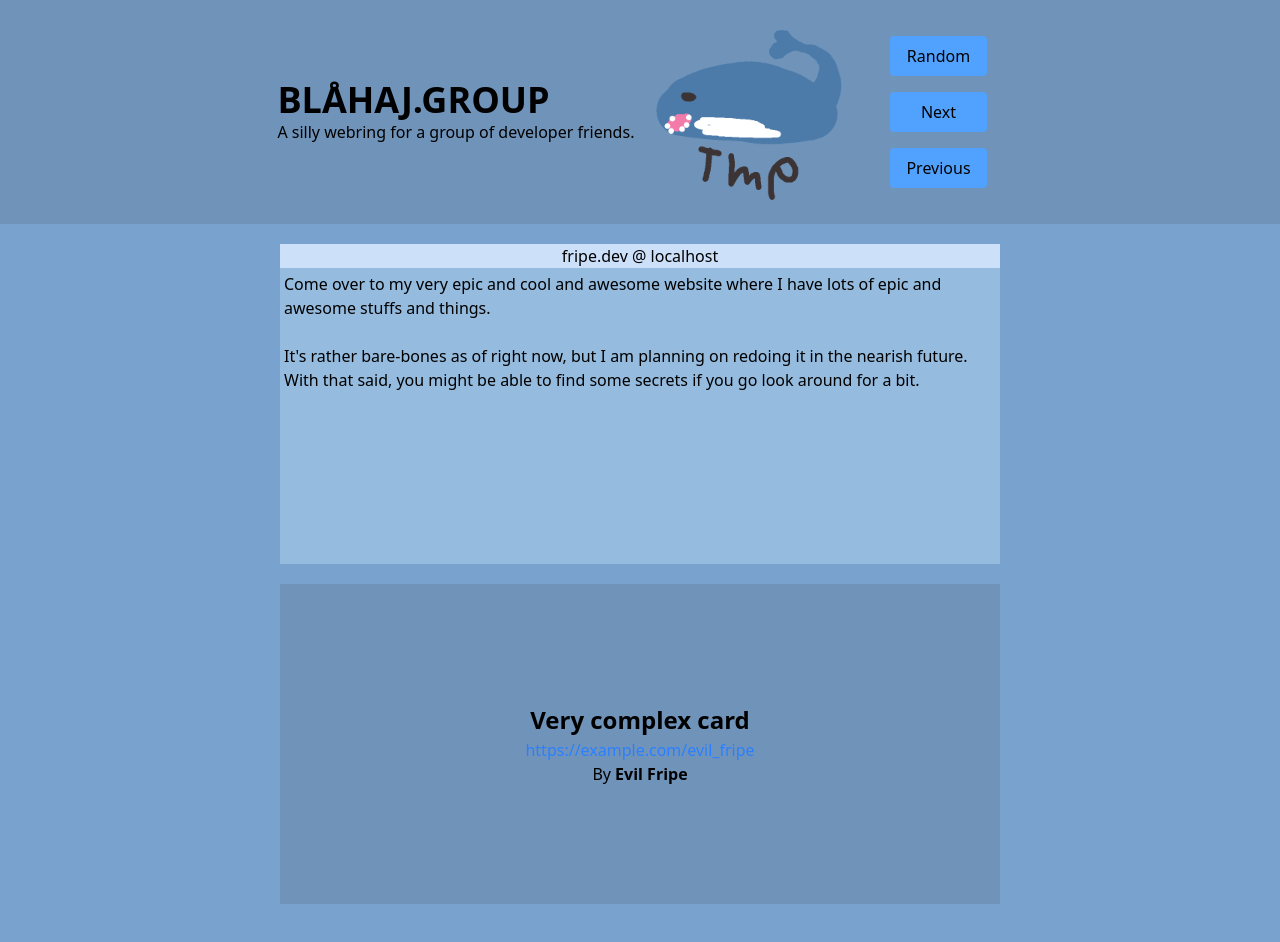
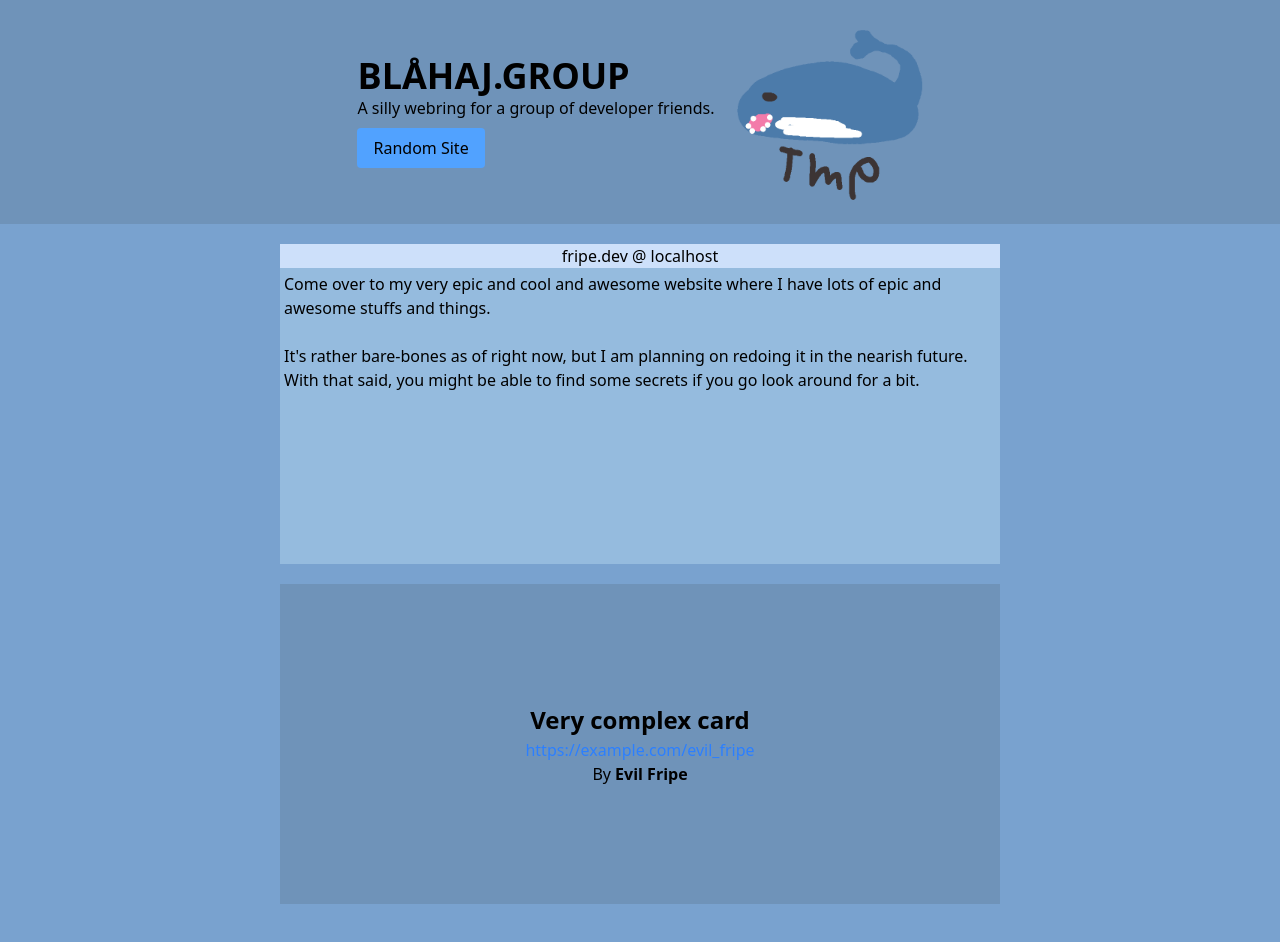
Before and after one commit to Fripe070/blahaj.group, an Astro site: page / in a window 1280 px wide. Built offline with nearby package versions, Linux system fonts and the light colour scheme; Astro itself is replaced by a stand-in of ours.

Commit message:
Change layout to only have random nav option

```diff
--- a/src/pages/index.astro
+++ b/src/pages/index.astro
@@ -17,35 +17,24 @@ import { cards } from "@/scripts/cards";
         <Fonts />
     </head>
     <body class="bg-background text-foreground min-h-screen">
-        <div class="bg-background-alt flex w-full flex-col items-center justify-center sm:flex-row">
+        <div class="bg-background-alt flex w-full flex-col items-center justify-center">
             <section
-                class="flex flex-col-reverse items-center justify-center gap-4 p-4 not-sm:pb-0 sm:flex-row"
+                class="flex flex-col-reverse items-center justify-center gap-4 p-4 sm:flex-row"
             >
-                <div class="w-full text-center sm:text-left">
+                <div class="flex w-full flex-col items-center sm:items-start">
                     <h1 class="text-4xl">BLÅHAJ.GROUP</h1>
                     <p>A silly webring for a group of developer friends.</p>
+                    <nav class="mt-2 flex flex-row items-stretch justify-center gap-4">
+                        <a
+                            class="rounded bg-blue-400 px-4 py-2 text-center text-black select-none hover:bg-blue-500"
+                            href="/nav/random"
+                        >
+                            Random Site
+                        </a>
+                    </nav>
                 </div>
                 <Image src={BlahajImage} alt="Blåhaj" class="h-48 w-48" />
             </section>
-            <nav
-                class="flex flex-row items-stretch justify-center gap-4 p-4 sm:flex-col sm:justify-between sm:p-8"
-            >
-                <a
-                    class="rounded bg-blue-400 px-4 py-2 text-center text-black select-none hover:bg-blue-500"
-                >
-                    Random
-                </a>
-                <a
-                    class="rounded bg-blue-400 px-4 py-2 text-center text-black select-none hover:bg-blue-500"
-                >
-                    Next
-                </a>
-                <a
-                    class="rounded bg-blue-400 px-4 py-2 text-center text-black select-none hover:bg-blue-500"
-                >
-                    Previous
-                </a>
-            </nav>
         </div>
 
         <div class="flex flex-row flex-wrap justify-center gap-5 p-5">
@@ -57,5 +46,7 @@ import { cards } from "@/scripts/cards";
                 ))
             }
         </div>
+
+        <div class="flex flex-row items-center justify-center gap-4 p-4"></div>
     </body>
 </html>
```
